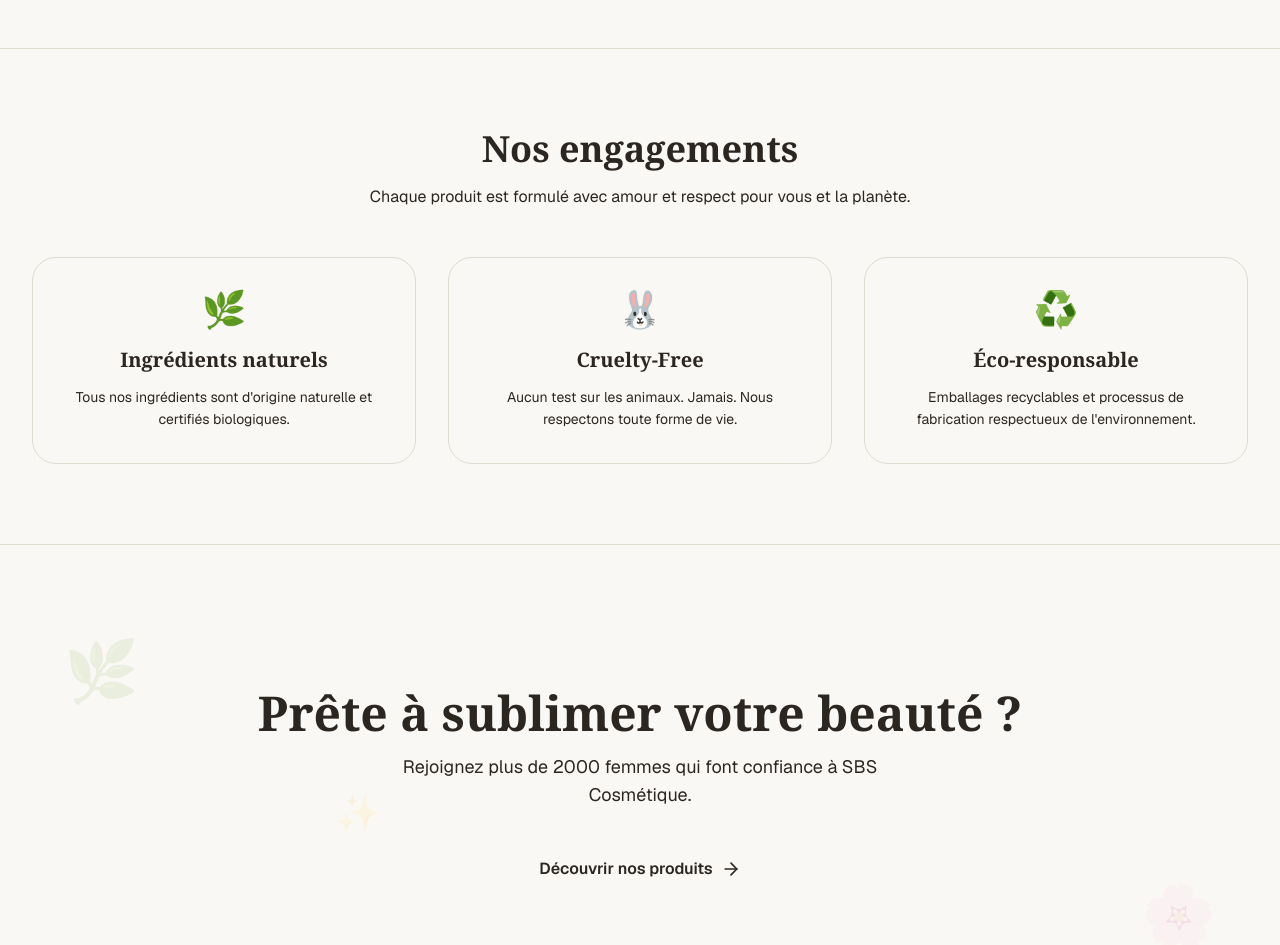
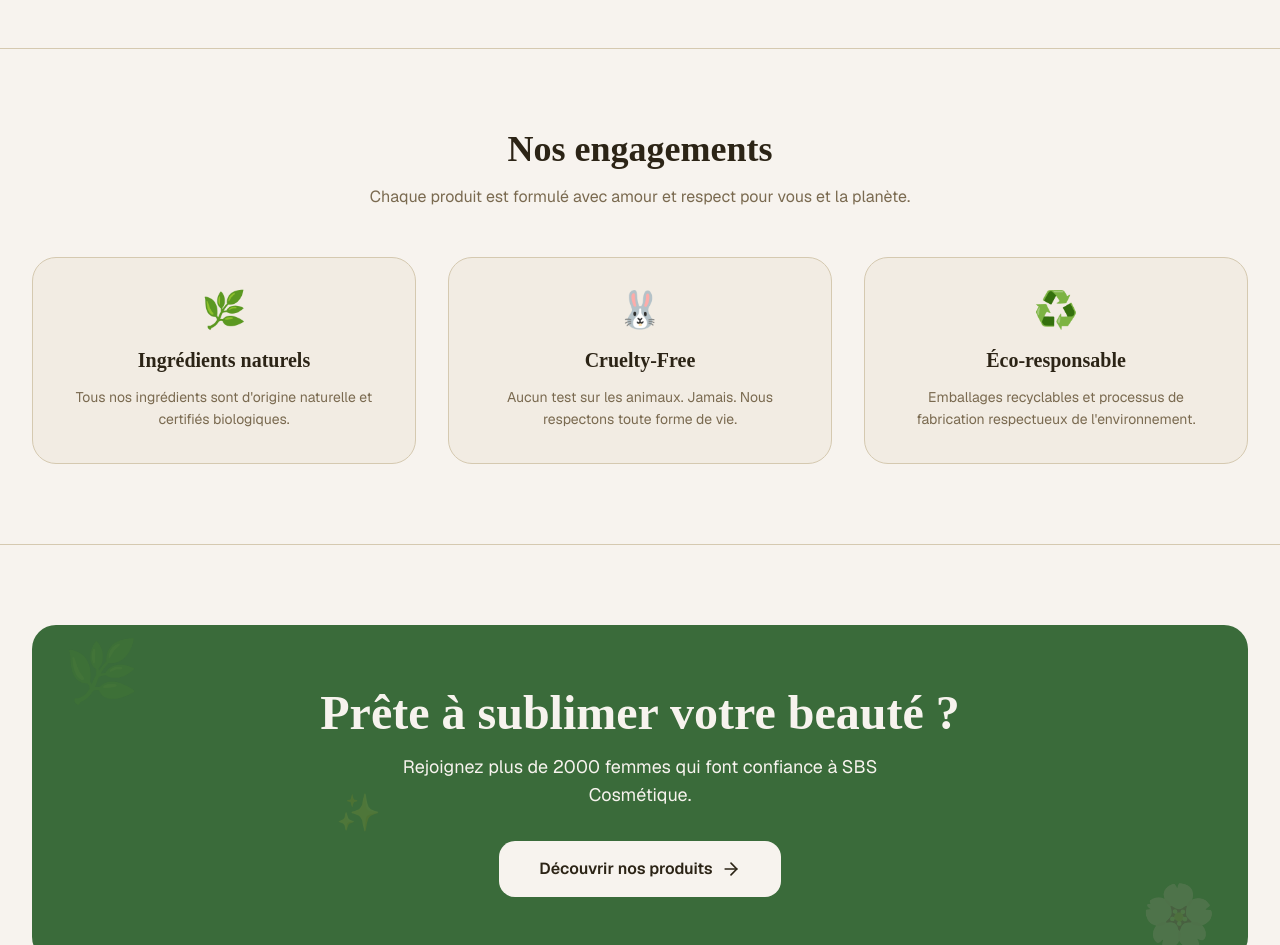
Before and after one commit to adelcaillol213-code/SBSCosmetique, a Next.js app: page / in a window 1280 px wide. Shown: the part 1260-2205 px from the top of the page. Built offline with nearby package versions, Linux system fonts and the light colour scheme; no server answers; the database is empty.

Commit message:
Fix new desine2

```diff
--- a/app/globals.css
+++ b/app/globals.css
@@ -1,63 +1,84 @@
 @import "tailwindcss";
 @import url('https://fonts.googleapis.com/css2?family=Playfair+Display:ital,wght@0,400;0,600;0,700;1,400&family=DM+Sans:wght@300;400;500;600&display=swap');
 
-@layer base {
 :root {
-    --background: 43 33% 97%;
-    --foreground: 30 15% 15%;
-    --card: 43 30% 95%;
-    --card-foreground: 30 15% 15%;
-    --popover: 43 30% 95%;
-    --popover-foreground: 30 15% 15%;
-    --primary: 142 35% 28%;
-    --primary-foreground: 43 33% 97%;
-    --secondary: 43 25% 88%;
-    --secondary-foreground: 30 15% 15%;
-    --muted: 43 20% 90%;
-    --muted-foreground: 30 10% 45%;
-    --accent: 43 25% 88%;
-    --accent-foreground: 30 15% 15%;
-    --destructive: 0 72% 51%;
-    --destructive-foreground: 43 33% 97%;
-    --border: 43 20% 85%;
-    --input: 43 20% 85%;
-    --ring: 142 35% 28%;
+  --background: #f7f3ee;
+  --foreground: #2c2416;
+  --card: #f2ece3;
+  --card-foreground: #2c2416;
+  --primary: #3a6b3a;
+  --primary-foreground: #f7f3ee;
+  --secondary: #e8ddc8;
+  --secondary-foreground: #2c2416;
+  --muted: #e0d5c0;
+  --muted-foreground: #7a6a50;
+  --accent: #e8ddc8;
+  --accent-foreground: #2c2416;
+  --destructive: #c0392b;
+  --destructive-foreground: #f7f3ee;
+  --border: #d5c9b0;
+  --input: #d5c9b0;
+  --ring: #3a6b3a;
   --radius: 1rem;
 }
 
 .dark {
-    --background: 30 15% 8%;
-    --foreground: 43 25% 92%;
-    --card: 30 12% 11%;
-    --card-foreground: 43 25% 92%;
-    --popover: 30 12% 11%;
-    --popover-foreground: 43 25% 92%;
-    --primary: 142 30% 45%;
-    --primary-foreground: 30 15% 8%;
-    --secondary: 30 10% 18%;
-    --secondary-foreground: 43 25% 92%;
-    --muted: 30 10% 18%;
-    --muted-foreground: 43 15% 60%;
-    --accent: 30 10% 18%;
-    --accent-foreground: 43 25% 92%;
-    --destructive: 0 62% 40%;
-    --destructive-foreground: 43 25% 92%;
-    --border: 30 10% 20%;
-    --input: 30 10% 20%;
-    --ring: 142 30% 45%;
-  }
+  --background: #1a1510;
+  --foreground: #f0e8d8;
+  --card: #221e16;
+  --card-foreground: #f0e8d8;
+  --primary: #5a9a5a;
+  --primary-foreground: #1a1510;
+  --secondary: #2e2820;
+  --secondary-foreground: #f0e8d8;
+  --muted: #2e2820;
+  --muted-foreground: #a09070;
+  --accent: #2e2820;
+  --accent-foreground: #f0e8d8;
+  --destructive: #c0392b;
+  --destructive-foreground: #f0e8d8;
+  --border: #3a3020;
+  --input: #3a3020;
+  --ring: #5a9a5a;
 }
 
-@layer base {
 * {
-    border-color: hsl(var(--border));
+  border-color: var(--border);
+  box-sizing: border-box;
 }
+
 body {
-    background-color: hsl(var(--background));
-    color: hsl(var(--foreground));
+  background-color: var(--background);
+  color: var(--foreground);
   font-family: 'DM Sans', sans-serif;
 }
+
 h1, h2, h3, h4 {
   font-family: 'Playfair Display', serif;
 }
-}
+
+.bg-background { background-color: var(--background) !important; }
+.bg-card { background-color: var(--card) !important; }
+.bg-primary { background-color: var(--primary) !important; }
+.bg-secondary { background-color: var(--secondary) !important; }
+.bg-muted { background-color: var(--muted) !important; }
+.bg-accent { background-color: var(--accent) !important; }
+.bg-destructive { background-color: var(--destructive) !important; }
+.bg-foreground { background-color: var(--foreground) !important; }
+.bg-border { background-color: var(--border) !important; }
+
+.text-foreground { color: var(--foreground) !important; }
+.text-background { color: var(--background) !important; }
+.text-primary { color: var(--primary) !important; }
+.text-primary-foreground { color: var(--primary-foreground) !important; }
+.text-muted-foreground { color: var(--muted-foreground) !important; }
+.text-secondary-foreground { color: var(--secondary-foreground) !important; }
+.text-destructive { color: var(--destructive) !important; }
+.text-card-foreground { color: var(--card-foreground) !important; }
+.text-accent-foreground { color: var(--accent-foreground) !important; }
+
+.border-border { border-color: var(--border) !important; }
+.border-primary { border-color: var(--primary) !important; }
+.border-input { border-color: var(--input) !important; }
+
+.ring-primary { --tw-ring-color: var(--primary) !important; }
```
Lines whose indentation alone changed are shown as unchanged.
